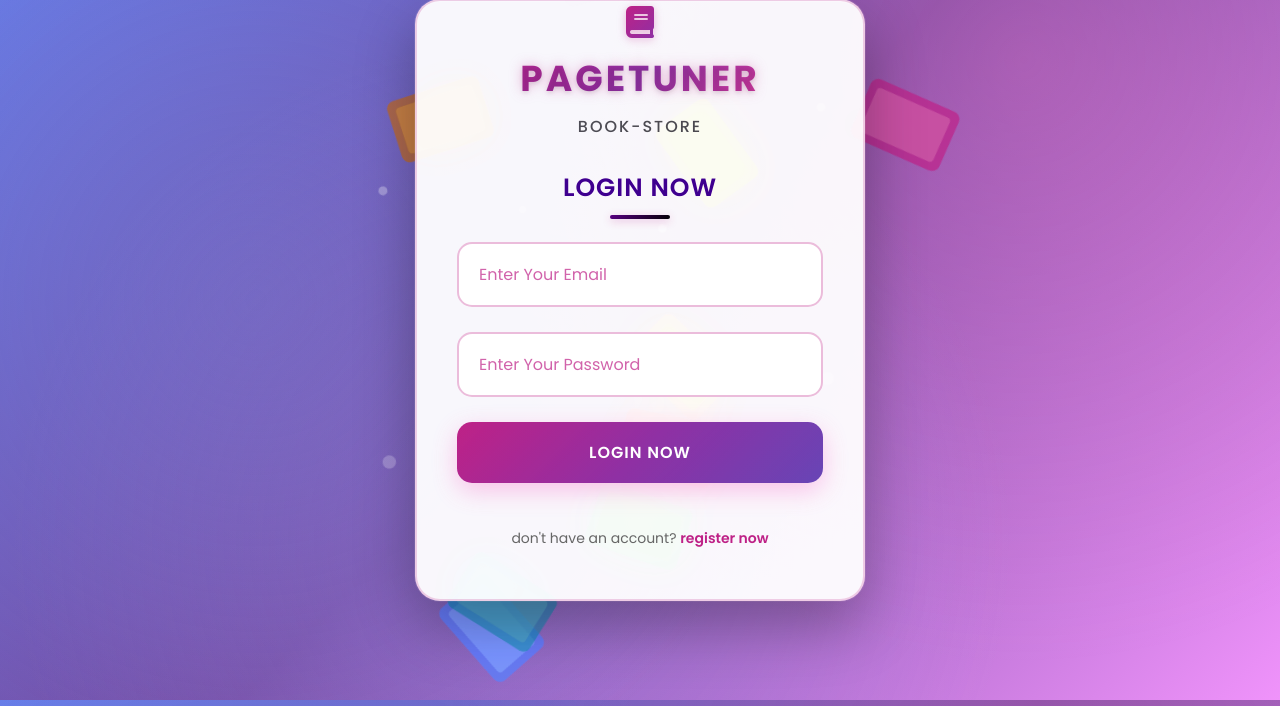
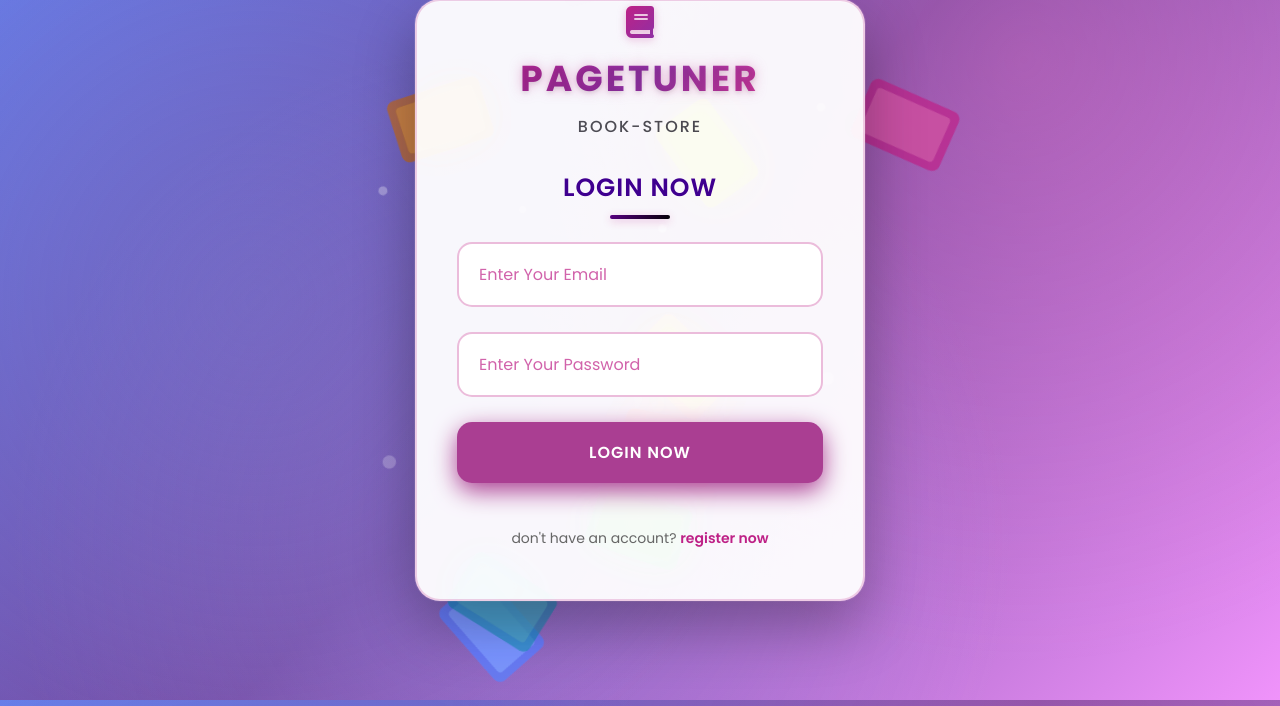
Before and after one commit to Sashika-Dilmina/Book-store, a PHP site: page /login.php in a window 1280 px wide. Shown: the part 100-806 px from the top of the page. Run offline with PHP 8.4, Linux system fonts and the light colour scheme.

Commit message:
button change

```diff
--- a/login.css
+++ b/login.css
@@ -263,7 +263,7 @@ form h3::after {
 .btn {
     width: 100%;
     padding: 18px;
-    background: linear-gradient(135deg, #9c27b0, #673ab7, #3f51b5);
+    background: #8e44ad;
     color: white;
     border: none;
     border-radius: 15px;
@@ -277,7 +277,7 @@ form h3::after {
     font-family: 'Poppins', sans-serif;
     position: relative;
     overflow: hidden;
-    box-shadow: 0 8px 25px rgba(210, 80, 233, 0.3);
+    box-shadow: 0 8px 25px #8e44ad;
 }
 
 .btn::before {
@@ -293,8 +293,8 @@ form h3::after {
 
 .btn:hover {
     transform: translateY(-3px);
-    box-shadow: 0 15px 35px rgba(180, 70, 199, 0.4);
-    background: linear-gradient(135deg, #ab47bc, #8962cc, #5c6bc0);
+    box-shadow: 0 15px 35px #8e44ad;
+    background: #8e44ad;
 }
 
 .btn:hover::before {
--- a/register.css
+++ b/register.css
@@ -251,7 +251,7 @@ form h3::after {
 .btn {
     width: 100%;
     padding: 15px;
-   background: linear-gradient(135deg, #9c27b0, #673ab7, #3f51b5);
+   background: #8e44ad;
     color: white;
     border: none;
     border-radius: 12px;
@@ -267,8 +267,8 @@ form h3::after {
 
 .btn:hover {
     transform: translateY(-3px);
-    box-shadow: 0 15px 35px rgba(102, 126, 234, 0.4);
-    background: linear-gradient(135deg, #5a67d8, #6b46c1);
+    box-shadow: 0 15px 35px #8e44ad;
+    background: #8e44ad;
 }
 
 .btn:active {
```
